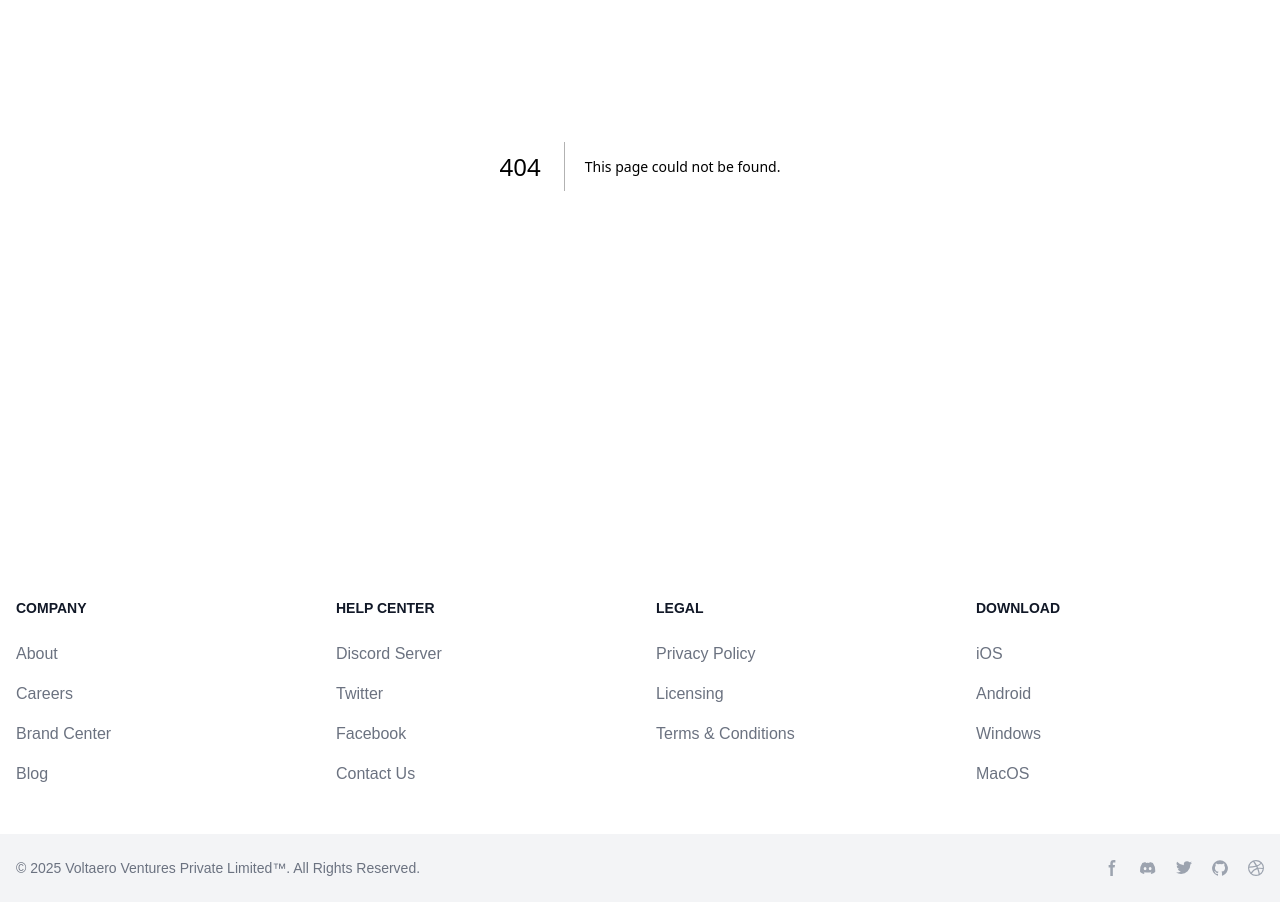
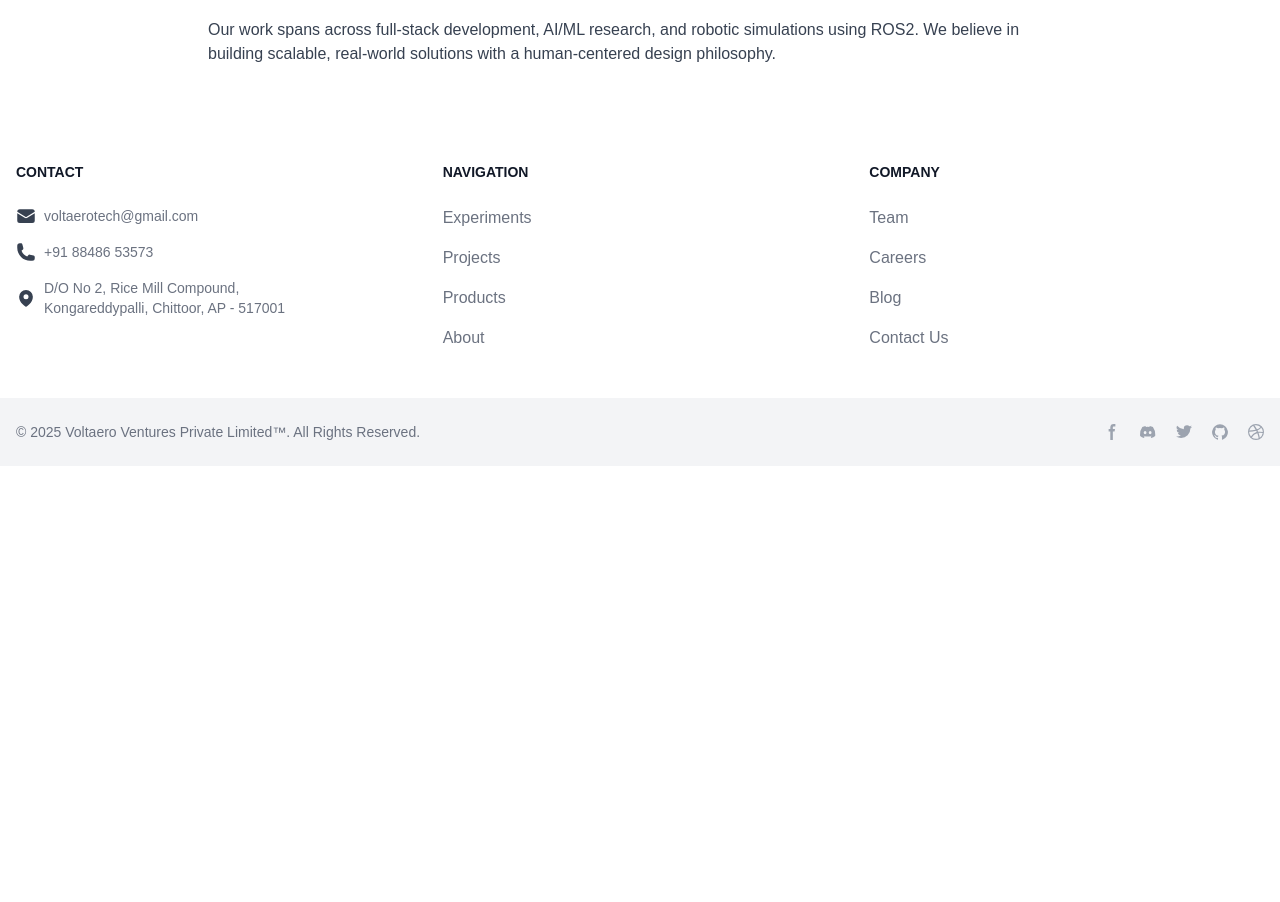
Before and after one commit to yuvinraja/ARCWebsite, a Next.js app: page /about in a window 1280 px wide. Before the commit this address had no page. Shown: the part 322-1224 px from the top of the page. After the commit the page ends 800 px from the top, so only its background shows below. Built offline with nearby package versions, Linux system fonts and the light colour scheme.

Commit message:
Update footer

```diff
--- /dev/null
+++ b/app/about/page.tsx
@@ -0,0 +1,21 @@
+"use client"
+
+import React from 'react'
+import About from '@/app/components/About'
+import { motion } from 'framer-motion'
+
+const page = () => {
+  return (
+    <>
+        <motion.div
+            initial={{ opacity: 0, y: 30 }}
+            animate={{ opacity: 1, y: 0 }}
+            transition={{ duration: 0.4, ease: 'easeOut' }}
+        >
+            <About />
+        </motion.div>
+    </>
+  )
+}
+
+export default page
--- a/app/components/Footer.tsx
+++ b/app/components/Footer.tsx
@@ -1,110 +1,185 @@
-import React from 'react'
+import React from "react";
+import Link from "next/link";
+import { EnvelopeIcon, PhoneIcon, MapPinIcon } from "@heroicons/react/24/solid";
 
 const Footer = () => {
   return (
     <>
-
-
       <footer className="bg-white">
       <div className="mx-auto w-full max-w-screen-xl">
-      <div className="grid grid-cols-2 gap-8 px-4 py-6 lg:py-8 md:grid-cols-4">
+        <div className="grid grid-cols-1 gap-8 px-4 py-6 lg:py-8 md:grid-cols-3">
+
+          {/* Contact Info */}
           <div>
-            <h2 className="mb-6 text-sm font-semibold text-gray-900 uppercase">Company</h2>
+            <h2 className="mb-6 text-sm font-semibold text-gray-900 uppercase">Contact</h2>
+            <div className="text-gray-500 font-medium space-y-4">
+
+              {/* Email */}
+              <div className="flex items-center gap-2">
+                <EnvelopeIcon className="w-5 h-5 text-gray-700" />
+                <a href="mailto:voltaerotech@gmail.com" className="hover:underline text-sm">
+                  voltaerotech@gmail.com
+                </a>
+              </div>
+
+              {/* Phone */}
+              <div className="flex items-center gap-2">
+                <PhoneIcon className="w-5 h-5 text-gray-700" />
+                <a href="tel:+918848653573" className="hover:underline text-sm">
+                  +91 88486 53573
+                </a>
+              </div>
+
+              {/* Address */}
+              <div className="flex items-center gap-2">
+                <MapPinIcon className="w-5 h-5 text-gray-700" />
+                <span className="text-sm">
+                  D/O No 2, Rice Mill Compound,<br/>
+                  Kongareddypalli, Chittoor, AP - 517001
+                </span>
+              </div>
+
+            </div>
+          </div>
+
+            {/* Navigation Links */}
+            <div>
+              <h2 className="mb-6 text-sm font-semibold text-gray-900 uppercase">
+                Navigation
+              </h2>
               <ul className="text-gray-500 font-medium">
                 <li className="mb-4">
-                    <a href="#" className=" hover:underline">About</a>
+                  <Link href="/experiments" className="hover:underline">
+                    Experiments
+                  </Link>
                 </li>
                 <li className="mb-4">
-                    <a href="#" className="hover:underline">Careers</a>
+                  <Link href="/projects" className="hover:underline">
+                    Projects
+                  </Link>
                 </li>
                 <li className="mb-4">
-                    <a href="#" className="hover:underline">Brand Center</a>
+                  <Link href="/products" className="hover:underline">
+                    Products
+                  </Link>
                 </li>
                 <li className="mb-4">
-                    <a href="#" className="hover:underline">Blog</a>
+                  <Link href="/about" className="hover:underline">
+                    About
+                  </Link>
                 </li>
               </ul>
             </div>
+
+            {/* Company Links */}
             <div>
-            <h2 className="mb-6 text-sm font-semibold text-gray-900 uppercase ">Help center</h2>
+              <h2 className="mb-6 text-sm font-semibold text-gray-900 uppercase">
+                Company
+              </h2>
               <ul className="text-gray-500 font-medium">
                 <li className="mb-4">
-                    <a href="#" className="hover:underline">Discord Server</a>
+                  <Link href="/team" className="hover:underline">
+                    Team
+                  </Link>
                 </li>
                 <li className="mb-4">
-                    <a href="#" className="hover:underline">Twitter</a>
+                  <Link href="/careers" className="hover:underline">
+                    Careers
+                  </Link>
                 </li>
                 <li className="mb-4">
-                    <a href="#" className="hover:underline">Facebook</a>
+                  <Link href="/blog" className="hover:underline">
+                    Blog
+                  </Link>
                 </li>
                 <li className="mb-4">
-                    <a href="#" className="hover:underline">Contact Us</a>
-                </li>
-            </ul>
-        </div>
-        <div>
-            <h2 className="mb-6 text-sm font-semibold text-gray-900 uppercase ">Legal</h2>
-            <ul className="text-gray-500 font-medium">
-                <li className="mb-4">
-                    <a href="#" className="hover:underline">Privacy Policy</a>
-                </li>
-                <li className="mb-4">
-                    <a href="#" className="hover:underline">Licensing</a>
-                </li>
-                <li className="mb-4">
-                    <a href="#" className="hover:underline">Terms &amp; Conditions</a>
-                </li>
-            </ul>
-        </div>
-        <div>
-            <h2 className="mb-6 text-sm font-semibold text-gray-900 uppercase ">Download</h2>
-            <ul className="text-gray-500 font-medium">
-                <li className="mb-4">
-                    <a href="#" className="hover:underline">iOS</a>
-                </li>
-                <li className="mb-4">
-                    <a href="#" className="hover:underline">Android</a>
-                </li>
-                <li className="mb-4">
-                    <a href="#" className="hover:underline">Windows</a>
-                </li>
-                <li className="mb-4">
-                    <a href="#" className="hover:underline">MacOS</a>
+                  <Link href="/contact" className="hover:underline">
+                    Contact Us
+                  </Link>
                 </li>
               </ul>
             </div>
           </div>
-    <div className="px-4 py-6 bg-gray-100 0 md:flex md:items-center md:justify-between">
-        <span className="text-sm text-gray-500 300 sm:text-center">© 2025 Voltaero Ventures Private Limited™. All Rights Reserved.
+
+          {/* Bottom Section */}
+          <div className="px-4 py-6 bg-gray-100 md:flex md:items-center md:justify-between">
+            <span className="text-sm text-gray-500 sm:text-center">
+              © 2025 Voltaero Ventures Private Limited™. All Rights Reserved.
             </span>
             <div className="flex mt-4 sm:justify-center md:mt-0 space-x-5 rtl:space-x-reverse">
-            <a href="#" className="text-gray-400 hover:text-gray-900 -white">
-                  <svg className="w-4 h-4" aria-hidden="true" xmlns="http://www.w3.org/2000/svg" fill="currentColor" viewBox="0 0 8 19">
-                        <path fillRule="evenodd" d="M6.135 3H8V0H6.135a4.147 4.147 0 0 0-4.142 4.142V6H0v3h2v9.938h3V9h2.021l.592-3H5V3.591A.6.6 0 0 1 5.592 3h.543Z" clipRule="evenodd"/>
+              <a href="#" className="text-gray-400 hover:text-gray-900">
+                <svg
+                  className="w-4 h-4"
+                  aria-hidden="true"
+                  xmlns="http://www.w3.org/2000/svg"
+                  fill="currentColor"
+                  viewBox="0 0 8 19"
+                >
+                  <path
+                    fillRule="evenodd"
+                    d="M6.135 3H8V0H6.135a4.147 4.147 0 0 0-4.142 4.142V6H0v3h2v9.938h3V9h2.021l.592-3H5V3.591A.6.6 0 0 1 5.592 3h.543Z"
+                    clipRule="evenodd"
+                  />
                 </svg>
                 <span className="sr-only">Facebook page</span>
               </a>
-              <a href="#" className="text-gray-400 hover:text-gray-900 -white">
-                  <svg className="w-4 h-4" aria-hidden="true" xmlns="http://www.w3.org/2000/svg" fill="currentColor" viewBox="0 0 21 16">
-                        <path d="M16.942 1.556a16.3 16.3 0 0 0-4.126-1.3 12.04 12.04 0 0 0-.529 1.1 15.175 15.175 0 0 0-4.573 0 11.585 11.585 0 0 0-.535-1.1 16.274 16.274 0 0 0-4.129 1.3A17.392 17.392 0 0 0 .182 13.218a15.785 15.785 0 0 0 4.963 2.521c.41-.564.773-1.16 1.084-1.785a10.63 10.63 0 0 1-1.706-.83c.143-.106.283-.217.418-.33a11.664 11.664 0 0 0 10.118 0c.137.113.277.224.418.33-.544.328-1.116.606-1.71.832a12.52 12.52 0 0 0 1.084 1.785 16.46 16.46 0 0 0 5.064-2.595 17.286 17.286 0 0 0-2.973-11.59ZM6.678 10.813a1.941 1.941 0 0 1-1.8-2.045 1.93 1.93 0 0 1 1.8-2.047 1.919 1.919 0 0 1 1.8 2.047 1.93 1.93 0 0 1-1.8 2.045Zm6.644 0a1.94 1.94 0 0 1-1.8-2.045 1.93 1.93 0 0 1 1.8-2.047 1.918 1.918 0 0 1 1.8 2.047 1.93 1.93 0 0 1-1.8 2.045Z"/>
+              <a href="#" className="text-gray-400 hover:text-gray-900">
+                <svg
+                  className="w-4 h-4"
+                  aria-hidden="true"
+                  xmlns="http://www.w3.org/2000/svg"
+                  fill="currentColor"
+                  viewBox="0 0 21 16"
+                >
+                  <path d="M16.942 1.556a16.3 16.3 0 0 0-4.126-1.3 12.04 12.04 0 0 0-.529 1.1 15.175 15.175 0 0 0-4.573 0 11.585 11.585 0 0 0-.535-1.1 16.274 16.274 0 0 0-4.129 1.3A17.392 17.392 0 0 0 .182 13.218a15.785 15.785 0 0 0 4.963 2.521c.41-.564.773-1.16 1.084-1.785a10.63 10.63 0 0 1-1.706-.83c.143-.106.283-.217.418-.33a11.664 11.664 0 0 0 10.118 0c.137.113.277.224.418.33-.544.328-1.116.606-1.71.832a12.52 12.52 0 0 0 1.084 1.785 16.46 16.46 0 0 0 5.064-2.595 17.286 17.286 0 0 0-2.973-11.59ZM6.678 10.813a1.941 1.941 0 0 1-1.8-2.045 1.93 1.93 0 0 1 1.8-2.047 1.919 1.919 0 0 1 1.8 2.047 1.93 1.93 0 0 1-1.8 2.045Zm6.644 0a1.94 1.94 0 0 1-1.8-2.045 1.93 1.93 0 0 1 1.8-2.047 1.918 1.918 0 0 1 1.8 2.047 1.93 1.93 0 0 1-1.8 2.045Z" />
                 </svg>
                 <span className="sr-only">Discord community</span>
               </a>
-              <a href="#" className="text-gray-400 hover:text-gray-900 -white">
-                  <svg className="w-4 h-4" aria-hidden="true" xmlns="http://www.w3.org/2000/svg" fill="currentColor" viewBox="0 0 20 17">
-                    <path fillRule="evenodd" d="M20 1.892a8.178 8.178 0 0 1-2.355.635 4.074 4.074 0 0 0 1.8-2.235 8.344 8.344 0 0 1-2.605.98A4.13 4.13 0 0 0 13.85 0a4.068 4.068 0 0 0-4.1 4.038 4 4 0 0 0 .105.919A11.705 11.705 0 0 1 1.4.734a4.006 4.006 0 0 0 1.268 5.392 4.165 4.165 0 0 1-1.859-.5v.05A4.057 4.057 0 0 0 4.1 9.635a4.19 4.19 0 0 1-1.856.07 4.108 4.108 0 0 0 3.831 2.807A8.36 8.36 0 0 1 0 14.184 11.732 11.732 0 0 0 6.291 16 11.502 11.502 0 0 0 17.964 4.5c0-.177 0-.35-.012-.523A8.143 8.143 0 0 0 20 1.892Z" clipRule="evenodd"/>
+              <a href="#" className="text-gray-400 hover:text-gray-900">
+                <svg
+                  className="w-4 h-4"
+                  aria-hidden="true"
+                  xmlns="http://www.w3.org/2000/svg"
+                  fill="currentColor"
+                  viewBox="0 0 20 17"
+                >
+                  <path
+                    fillRule="evenodd"
+                    d="M20 1.892a8.178 8.178 0 0 1-2.355.635 4.074 4.074 0 0 0 1.8-2.235 8.344 8.344 0 0 1-2.605.98A4.13 4.13 0 0 0 13.85 0a4.068 4.068 0 0 0-4.1 4.038 4 4 0 0 0 .105.919A11.705 11.705 0 0 1 1.4.734a4.006 4.006 0 0 0 1.268 5.392 4.165 4.165 0 0 1-1.859-.5v.05A4.057 4.057 0 0 0 4.1 9.635a4.19 4.19 0 0 1-1.856.07 4.108 4.108 0 0 0 3.831 2.807A8.36 8.36 0 0 1 0 14.184 11.732 11.732 0 0 0 6.291 16 11.502 11.502 0 0 0 17.964 4.5c0-.177 0-.35-.012-.523A8.143 8.143 0 0 0 20 1.892Z"
+                    clipRule="evenodd"
+                  />
                 </svg>
                 <span className="sr-only">Twitter page</span>
               </a>
-              <a href="#" className="text-gray-400 hover:text-gray-900 -white">
-                  <svg className="w-4 h-4" aria-hidden="true" xmlns="http://www.w3.org/2000/svg" fill="currentColor" viewBox="0 0 20 20">
-                        <path fillRule="evenodd" d="M10 .333A9.911 9.911 0 0 0 6.866 19.65c.5.092.678-.215.678-.477 0-.237-.01-1.017-.014-1.845-2.757.6-3.338-1.169-3.338-1.169a2.627 2.627 0 0 0-1.1-1.451c-.9-.615.07-.6.07-.6a2.084 2.084 0 0 1 1.518 1.021 2.11 2.11 0 0 0 2.884.823c.044-.503.268-.973.63-1.325-2.2-.25-4.516-1.1-4.516-4.9A3.832 3.832 0 0 1 4.7 7.068a3.56 3.56 0 0 1 .095-2.623s.832-.266 2.726 1.016a9.409 9.409 0 0 1 4.962 0c1.89-1.282 2.717-1.016 2.717-1.016.366.83.402 1.768.1 2.623a3.827 3.827 0 0 1 1.02 2.659c0 3.807-2.319 4.644-4.525 4.889a2.366 2.366 0 0 1 .673 1.834c0 1.326-.012 2.394-.012 2.72 0 .263.18.572.681.475A9.911 9.911 0 0 0 10 .333Z" clipRule="evenodd"/>
+              <a href="#" className="text-gray-400 hover:text-gray-900">
+                <svg
+                  className="w-4 h-4"
+                  aria-hidden="true"
+                  xmlns="http://www.w3.org/2000/svg"
+                  fill="currentColor"
+                  viewBox="0 0 20 20"
+                >
+                  <path
+                    fillRule="evenodd"
+                    d="M10 .333A9.911 9.911 0 0 0 6.866 19.65c.5.092.678-.215.678-.477 0-.237-.01-1.017-.014-1.845-2.757.6-3.338-1.169-3.338-1.169a2.627 2.627 0 0 0-1.1-1.451c-.9-.615.07-.6.07-.6a2.084 2.084 0 0 1 1.518 1.021 2.11 2.11 0 0 0 2.884.823c.044-.503.268-.973.63-1.325-2.2-.25-4.516-1.1-4.516-4.9A3.832 3.832 0 0 1 4.7 7.068a3.56 3.56 0 0 1 .095-2.623s.832-.266 2.726 1.016a9.409 9.409 0 0 1 4.962 0c1.89-1.282 2.717-1.016 2.717-1.016.366.83.402 1.768.1 2.623a3.827 3.827 0 0 1 1.02 2.659c0 3.807-2.319 4.644-4.525 4.889a2.366 2.366 0 0 1 .673 1.834c0 1.326-.012 2.394-.012 2.72 0 .263.18.572.681.475A9.911 9.911 0 0 0 10 .333Z"
+                    clipRule="evenodd"
+                  />
                 </svg>
                 <span className="sr-only">GitHub account</span>
               </a>
-              <a href="#" className="text-gray-400 hover:text-gray-900 -white">
-                  <svg className="w-4 h-4" aria-hidden="true" xmlns="http://www.w3.org/2000/svg" fill="currentColor" viewBox="0 0 20 20">
-                    <path fillRule="evenodd" d="M10 0a10 10 0 1 0 10 10A10.009 10.009 0 0 0 10 0Zm6.613 4.614a8.523 8.523 0 0 1 1.93 5.32 20.094 20.094 0 0 0-5.949-.274c-.059-.149-.122-.292-.184-.441a23.879 23.879 0 0 0-.566-1.239 11.41 11.41 0 0 0 4.769-3.366ZM8 1.707a8.821 8.821 0 0 1 2-.238 8.5 8.5 0 0 1 5.664 2.152 9.608 9.608 0 0 1-4.476 3.087A45.758 45.758 0 0 0 8 1.707ZM1.642 8.262a8.57 8.57 0 0 1 4.73-5.981A53.998 53.998 0 0 1 9.54 7.222a32.078 32.078 0 0 1-7.9 1.04h.002Zm2.01 7.46a8.51 8.51 0 0 1-2.2-5.707v-.262a31.64 31.64 0 0 0 8.777-1.219c.243.477.477.964.692 1.449-.114.032-.227.067-.336.1a13.569 13.569 0 0 0-6.942 5.636l.009.003ZM10 18.556a8.508 8.508 0 0 1-5.243-1.8 11.717 11.717 0 0 1 6.7-5.332.509.509 0 0 1 .055-.02 35.65 35.65 0 0 1 1.819 6.476 8.476 8.476 0 0 1-3.331.676Zm4.772-1.462A37.232 37.232 0 0 0 13.113 11a12.513 12.513 0 0 1 5.321.364 8.56 8.56 0 0 1-3.66 5.73h-.002Z" clipRule="evenodd"/>
+              <a href="#" className="text-gray-400 hover:text-gray-900">
+                <svg
+                  className="w-4 h-4"
+                  aria-hidden="true"
+                  xmlns="http://www.w3.org/2000/svg"
+                  fill="currentColor"
+                  viewBox="0 0 20 20"
+                >
+                  <path
+                    fillRule="evenodd"
+                    d="M10 0a10 10 0 1 0 10 10A10.009 10.009 0 0 0 10 0Zm6.613 4.614a8.523 8.523 0 0 1 1.93 5.32 20.094 20.094 0 0 0-5.949-.274c-.059-.149-.122-.292-.184-.441a23.879 23.879 0 0 0-.566-1.239 11.41 11.41 0 0 0 4.769-3.366ZM8 1.707a8.821 8.821 0 0 1 2-.238 8.5 8.5 0 0 1 5.664 2.152 9.608 9.608 0 0 1-4.476 3.087A45.758 45.758 0 0 0 8 1.707ZM1.642 8.262a8.57 8.57 0 0 1 4.73-5.981A53.998 53.998 0 0 1 9.54 7.222a32.078 32.078 0 0 1-7.9 1.04h.002Zm2.01 7.46a8.51 8.51 0 0 1-2.2-5.707v-.262a31.64 31.64 0 0 0 8.777-1.219c.243.477.477.964.692 1.449-.114.032-.227.067-.336.1a13.569 13.569 0 0 0-6.942 5.636l.009.003ZM10 18.556a8.508 8.508 0 0 1-5.243-1.8 11.717 11.717 0 0 1 6.7-5.332.509.509 0 0 1 .055-.02 35.65 35.65 0 0 1 1.819 6.476 8.476 8.476 0 0 1-3.331.676Zm4.772-1.462A37.232 37.232 0 0 0 13.113 11a12.513 12.513 0 0 1 5.321.364 8.56 8.56 0 0 1-3.66 5.73h-.002Z"
+                    clipRule="evenodd"
+                  />
                 </svg>
                 <span className="sr-only">Dribbble account</span>
               </a>
@@ -112,9 +187,8 @@
           </div>
         </div>
       </footer>
+    </>
+  );
+};
 
-    </>
-  )
-}
-
-export default Footer
+export default Footer;
--- a/app/components/Navbar.tsx
+++ b/app/components/Navbar.tsx
@@ -45,7 +45,7 @@
   },
   {
     label: "About Us",
-    link: "#",
+    link: "/about",
     children: [
       {
         label: "Team",
@@ -56,6 +56,10 @@
         link: "/contact",
       },
     ],
+  },
+  {
+    label: "Products",
+    link: "#",
   },
   {
     label: "Careers",
--- a/app/contact/page.tsx
+++ b/app/contact/page.tsx
@@ -1,12 +1,19 @@
+"use client";
+
 import React from "react";
 import Contact from "@/app/components/Contact";
+import { motion } from "framer-motion";
 
-const page = () => {
+const Page = () => {
   return (
-    <>
+    <motion.div
+      initial={{ opacity: 0, y: 30 }}
+      animate={{ opacity: 1, y: 0 }}
+      transition={{ duration: 0.4, ease: "easeOut" }}
+    >
       <Contact />
-    </>
+    </motion.div>
   );
 };
 
-export default page;
+export default Page;
--- a/package.json
+++ b/package.json
@@ -10,6 +10,7 @@
   },
   "dependencies": {
     "@formkit/auto-animate": "^0.8.2",
+    "@heroicons/react": "^2.2.0",
     "motion": "^12.16.0",
     "next": "15.1.7",
     "react": "^19.0.0",
```
Also changed, not shown: 1 other file (tests, documents, lock files or other folders). Lines whose indentation alone changed are shown as unchanged.
